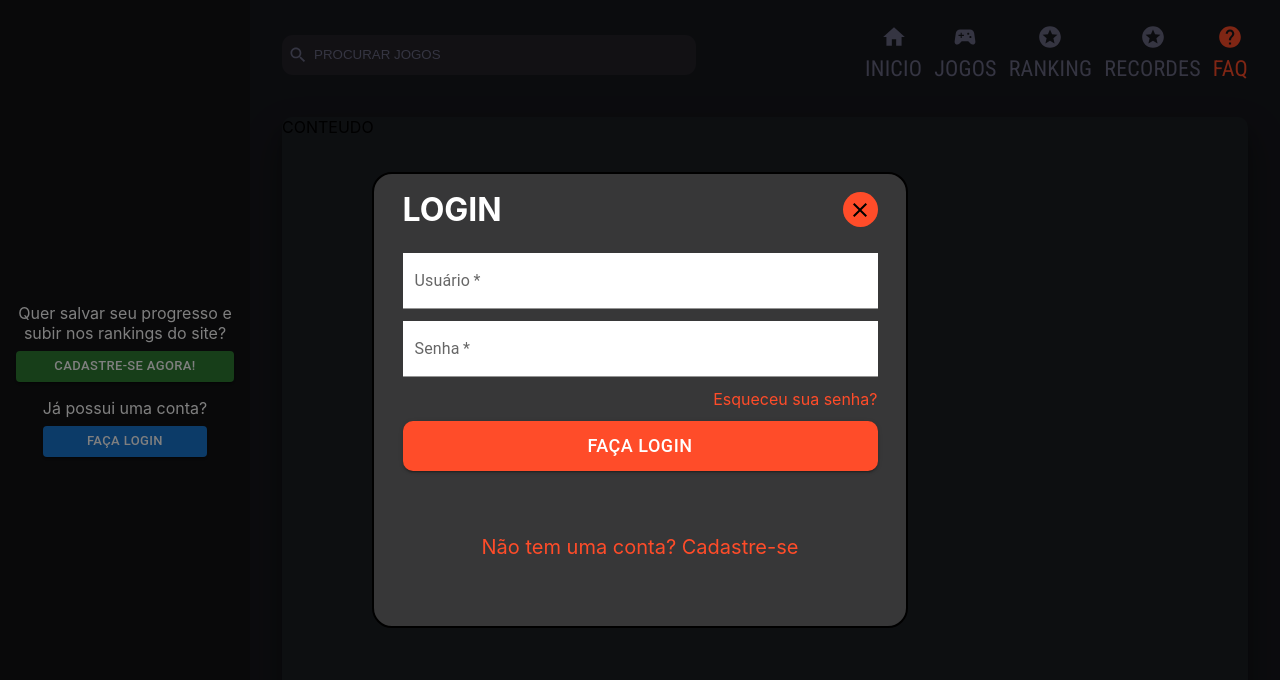
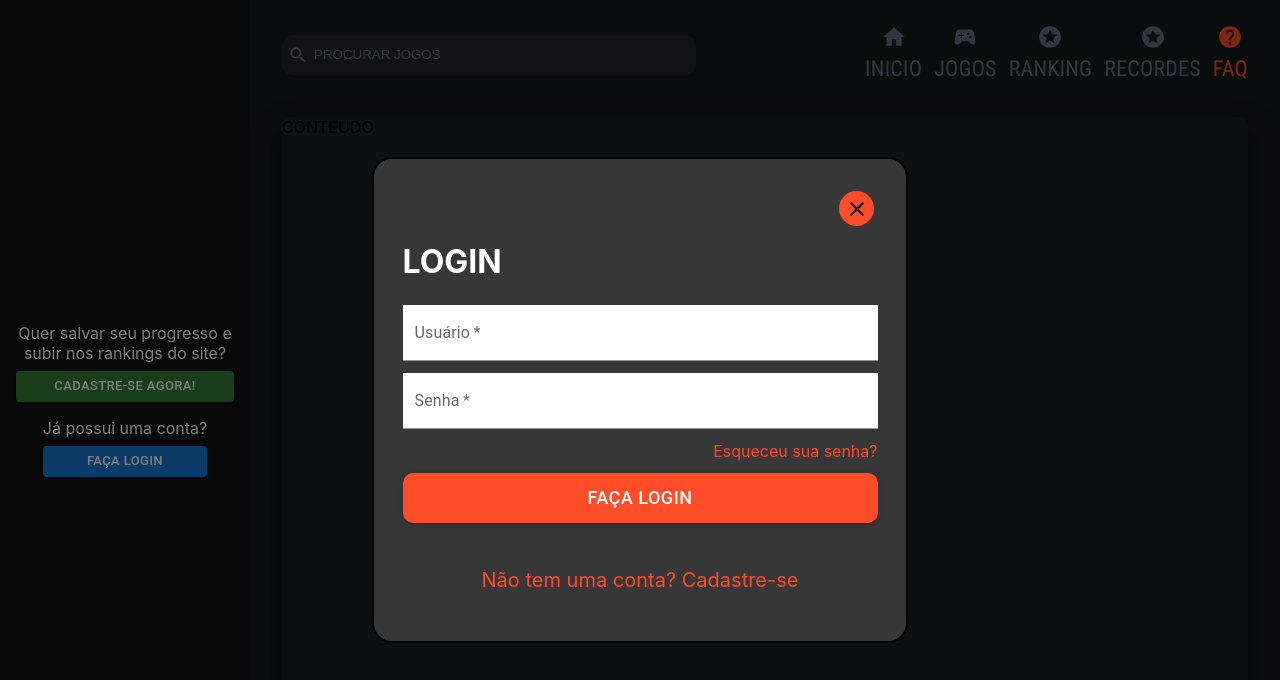
Before and after one commit to rodhenr/SiteJogos, a React (Create React App) app: page /faq in a window 1280 px wide. Both pictures are taken after a click on the button "FAÇA LOGIN". Shown: the top 680 px of the page. Built offline with nearby package versions, Linux system fonts and the light colour scheme.

Commit message:
:recycle: refactor: Modais de login e registro foram revistos para telas pequenas

```diff
--- a/src/features/auth/components/LoginModal.tsx
+++ b/src/features/auth/components/LoginModal.tsx
@@ -113,19 +113,22 @@ function LoginModal() {
   };
 
   return (
-    <div>
+    <>
       <Modal
+        aria-describedby="modal-modal-description"
+        aria-labelledby="modal-modal-title"
+        onClose={handleClose}
         open={loginModalState}
-        onClose={handleClose}
-        aria-labelledby="modal-modal-title"
-        aria-describedby="modal-modal-description"
       >
         <div className={styles.container}>
-          <div className={styles.top}>
-            <h1 className={styles.title}>LOGIN</h1>
+          <div className={styles.closeButtonContainer}>
             <div className={styles.closeButton} onClick={handleClose}>
               <CloseIcon />
             </div>
+          </div>
+          <div className={styles.loginContainer}>
+            <div className={styles.title}>
+              <h1>LOGIN</h1>
             </div>
             <div className={styles.errorMessage}>
               {reqError && <p>{reqError.toUpperCase()}</p>}
@@ -162,9 +165,11 @@ function LoginModal() {
                   value={loginData.password.value}
                   variant="filled"
                 />
+
                 <div className={styles.forgotPassword}>
                   <p>Esqueceu sua senha?</p>
                 </div>
+
                 {isLoading ? (
                   <Box
                     sx={{
@@ -203,8 +208,9 @@ function LoginModal() {
               <p>Não tem uma conta? Cadastre-se</p>
             </div>
           </div>
+        </div>
       </Modal>
-    </div>
+    </>
   );
 }
 
--- a/src/features/auth/components/RegisterModal.tsx
+++ b/src/features/auth/components/RegisterModal.tsx
@@ -125,19 +125,22 @@ function RegisterModal() {
   };
 
   return (
-    <div>
+    <>
       <Modal
+        aria-describedby="modal-modal-description"
+        aria-labelledby="modal-modal-title"
+        onClose={handleClose}
         open={registerModalState}
-        onClose={handleClose}
-        aria-labelledby="modal-modal-title"
-        aria-describedby="modal-modal-description"
       >
         <div className={styles.container}>
-          <div className={styles.top}>
-            <h1 className={styles.title}>REGISTRO</h1>
+          <div className={styles.closeButtonContainer}>
             <div className={styles.closeButton} onClick={handleClose}>
               <CloseIcon />
             </div>
+          </div>
+          <div className={styles.registerContainer}>
+            <div className={styles.title}>
+              <h1>REGISTRAR</h1>
             </div>
             <div className={styles.errorMessage}>
               {reqError && <p>{reqError.toUpperCase()}</p>}
@@ -243,8 +246,9 @@ function RegisterModal() {
               <p>Já possui uma conta? Faça login</p>
             </div>
           </div>
+        </div>
       </Modal>
-    </div>
+    </>
   );
 }
 
--- a/src/features/auth/styles/LoginModal.module.scss
+++ b/src/features/auth/styles/LoginModal.module.scss
@@ -6,19 +6,57 @@
   box-shadow: 24;
   display: flex;
   flex-direction: column;
-  gap: 12px;
-  height: 420px;
+  height: 100%;
   left: 50%;
   overflow-y: auto;
   padding: 16px;
   position: absolute;
   top: 50%;
   transform: translate(-50%, -50%);
-  width: 60vw;
+  width: 100%;
+
+  @media (min-width: 720px) {
+    height: 450px;
+    width: 60vw;
+  }
 
   @media (min-width: 1024px) {
     width: 500px;
   }
+}
+
+.closeButtonContainer {
+  box-sizing: border-box;
+  display: flex;
+  justify-content: flex-end;
+  padding: 16px;
+  width: 100%;
+}
+
+.closeButton {
+  align-self: flex-end;
+  align-items: center;
+  background-color: #ff4c29;
+  border-radius: 50%;
+  display: flex;
+  height: 35px;
+  justify-content: center;
+  width: 35px;
+
+  &:hover {
+    background-color: #cb3b1e;
+    cursor: pointer;
+  }
+}
+
+.loginContainer {
+  align-items: center;
+  display: flex;
+  flex: 1;
+  flex-direction: column;
+  gap: 12px;
+  justify-content: center;
+  width: 100%;
 }
 
 .form {
@@ -40,30 +78,19 @@
   }
 }
 
-.top {
+.title {
   align-items: center;
   display: flex;
   justify-content: space-between;
-  width: 95%;
-}
+  width: 85%;
 
-.title {
-  color: white;
-  margin: 0;
-}
+  h1 {
+    color: white;
+    margin: 0;
+  }
 
-.closeButton {
-  align-items: center;
-  background-color: #ff4c29;
-  border-radius: 50%;
-  display: flex;
-  height: 35px;
-  justify-content: center;
-  width: 35px;
-
-  &:hover {
-    background-color: #cb3b1e;
-    cursor: pointer;
+  @media (min-width: 720px) {
+    width: 95%;
   }
 }
 
@@ -92,21 +119,29 @@
   flex-direction: column;
   gap: 16px;
   justify-content: center;
-  width: 95%;
+  width: 85%;
 
   input {
     background-color: white;
     width: 100%;
+  }
+
+  @media (min-width: 720px) {
+    width: 95%;
   }
 }
 
 .register {
   align-items: center;
   display: flex;
+  height: 100px;
   justify-content: center;
-  flex: 1;
 
   p {
     font-size: 20px;
   }
+
+  @media (min-width: 720px) {
+    flex: 1;
+  }
 }
--- a/src/features/auth/styles/RegisterModal.module.scss
+++ b/src/features/auth/styles/RegisterModal.module.scss
@@ -6,19 +6,57 @@
   box-shadow: 24;
   display: flex;
   flex-direction: column;
-  gap: 12px;
-  height: 550px;
+  height: 100%;
   left: 50%;
   overflow-y: auto;
   padding: 16px;
   position: absolute;
   top: 50%;
   transform: translate(-50%, -50%);
-  width: 60vw;
+  width: 100%;
+
+  @media (min-width: 720px) {
+    height: 650px;
+    width: 60vw;
+  }
 
   @media (min-width: 1024px) {
     width: 500px;
   }
+}
+
+.closeButtonContainer {
+  box-sizing: border-box;
+  display: flex;
+  justify-content: flex-end;
+  padding: 16px;
+  width: 100%;
+}
+
+.closeButton {
+  align-self: flex-end;
+  align-items: center;
+  background-color: #ff4c29;
+  border-radius: 50%;
+  display: flex;
+  height: 35px;
+  justify-content: center;
+  width: 35px;
+
+  &:hover {
+    background-color: #cb3b1e;
+    cursor: pointer;
+  }
+}
+
+.registerContainer {
+  align-items: center;
+  display: flex;
+  flex: 1;
+  flex-direction: column;
+  gap: 12px;
+  justify-content: center;
+  width: 100%;
 }
 
 .form {
@@ -40,55 +78,47 @@
   }
 }
 
-.top {
+.title {
   align-items: center;
   display: flex;
   justify-content: space-between;
-  width: 95%;
-}
+  width: 85%;
 
-.title {
-  color: white;
-  margin: 0;
-}
+  h1 {
+    color: white;
+    margin: 0;
+  }
 
-.closeButton {
-  align-items: center;
-  background-color: #ff4c29;
-  border-radius: 50%;
-  display: flex;
-  height: 35px;
-  justify-content: center;
-  width: 35px;
-
-  &:hover {
-    background-color: #cb3b1e;
-    cursor: pointer;
+  @media (min-width: 720px) {
+    width: 95%;
   }
 }
-
 
 .inputButton {
   display: flex;
   flex-direction: column;
   gap: 16px;
   justify-content: center;
-  width: 95%;
+  width: 85%;
 
   input {
     background-color: white;
     width: 100%;
+  }
+
+  @media (min-width: 720px) {
+    width: 95%;
   }
 }
 
 .login {
   align-items: center;
   display: flex;
-  flex: 1;
   justify-content: center;
   width: 100%;
 
-  p {color: #ff4c29;
+  p {
+    color: #ff4c29;
     font-size: 20px;
   }
 
@@ -97,4 +127,8 @@
       cursor: pointer;
     }
   }
+
+  @media (min-width: 720px) {
+    flex: 1;
+  }
 }
--- a/src/features/sidebar/components/DrawerMenu.tsx
+++ b/src/features/sidebar/components/DrawerMenu.tsx
@@ -9,6 +9,8 @@ import { Drawer, Divider, List } from "@mui/material";
 import Auth from "../../auth";
 import UserInfo from "./UserInfo";
 import SidebarUserOptions from "./SidebarUserOptions";
+import LoginModal from "../../auth/components/LoginModal";
+import RegisterModal from "../../auth/components/RegisterModal";
 
 import styles from "../styles/Drawer.module.scss";
 
@@ -24,6 +26,8 @@ function DrawerMenu() {
   let render = (
     <List className={styles.containerSidebar} sx={{ height: "100%" }}>
       <Auth />
+      <LoginModal />
+      <RegisterModal />
     </List>
   );
 
--- a/src/features/sidebar/styles/Sidebar.module.scss
+++ b/src/features/sidebar/styles/Sidebar.module.scss
@@ -1,6 +1,4 @@
 .container {
-  display: none;
-
   @media (min-width: 1024px) {
     background-color: #131315;
     box-sizing: border-box;
```
Lines whose indentation alone changed are shown as unchanged.
